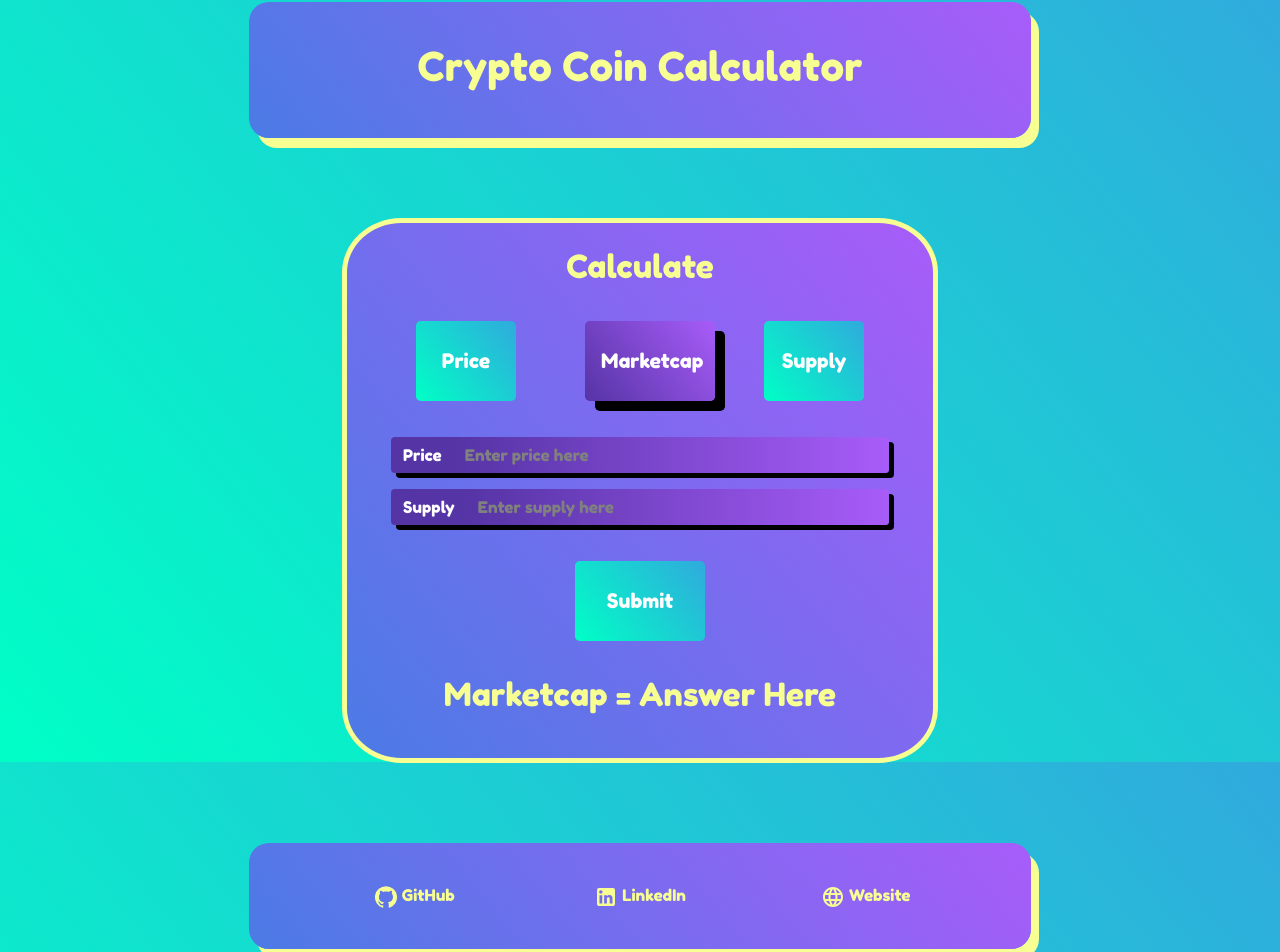
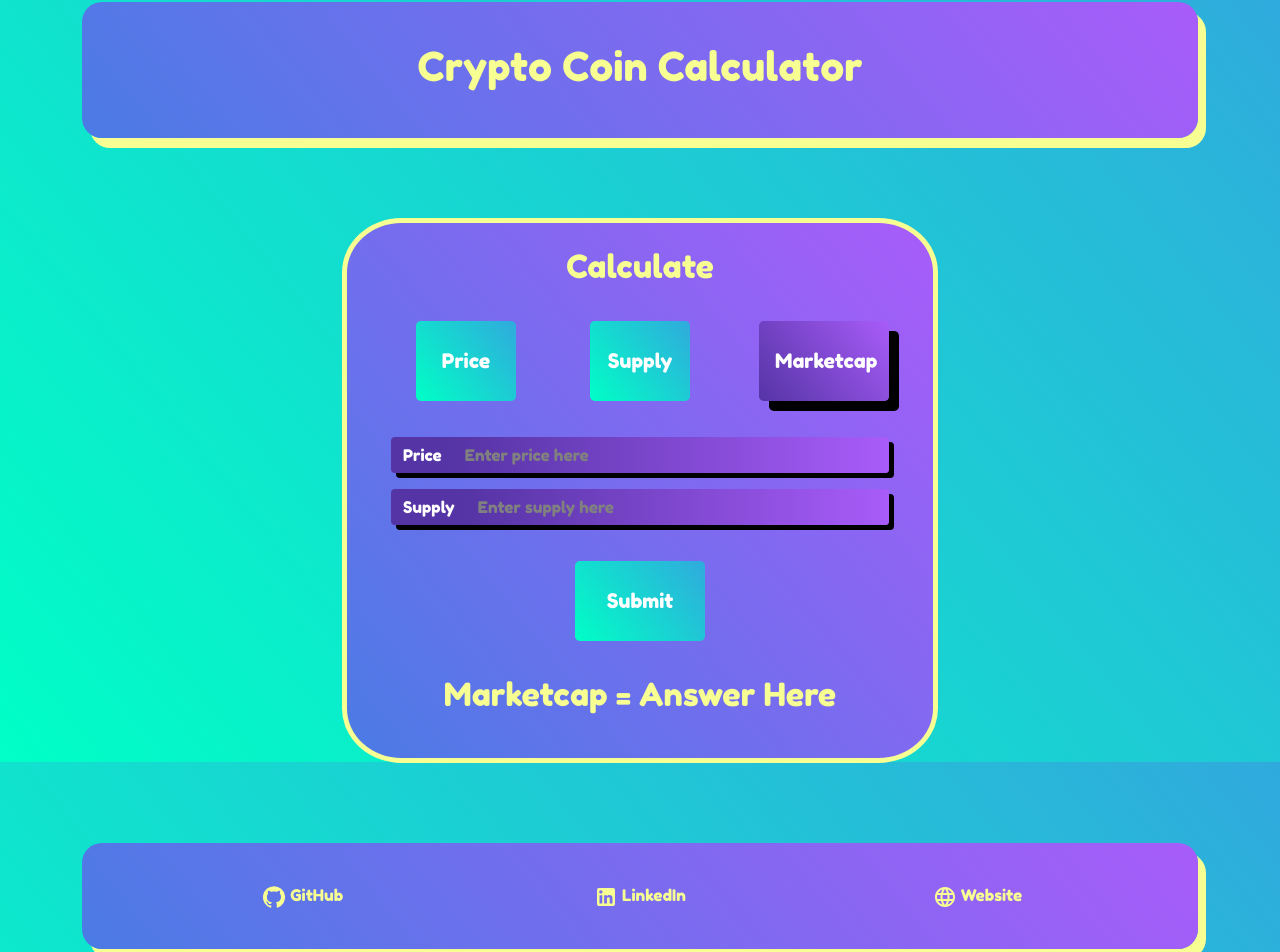
Before and after one commit to TheGreenNoodle/crypto-calculator, a React (Create React App) app: page / in a window 1280 px wide. Shown: the part 38-990 px from the top of the page. Built offline with nearby package versions, Linux system fonts and the light colour scheme.

Commit message:
Responsives better but still needs work.

```diff
--- a/src/CSS/Footer.module.css
+++ b/src/CSS/Footer.module.css
@@ -23,7 +23,7 @@ p {
   bottom: 40px;
 
   margin: auto;
-  width: 70%;
+  /* width: 70%; */
   padding: 40px;
 
   color: #f7ff93;
--- a/src/CSS/Header.module.css
+++ b/src/CSS/Header.module.css
@@ -1,7 +1,7 @@
 .header {
   font-family: "Fredoka One", cursive;
   margin: auto;
-  width: 70%;
+  /* width: 70%; */
   padding: 40px;
 
   color: #f7ff93;
--- a/src/Components/App.js
+++ b/src/Components/App.js
@@ -11,20 +11,18 @@ function App() {
   return (
     <div className={appStyles.App}>
       <Container>
-        <Row>
-          <Col>
+        <Row className="justify-content-md-center">
+          <Col xxs={2} xs sm={5} md={10} xl xxl={11}>
             <Header />
           </Col>
         </Row>
-
-        <Row>
-          <Col>
+        <Row className="justify-content-md-center">
+          <Col xxs={2} xs sm={4} md={7} xl xxl={12}>
             <Calculator />
           </Col>
         </Row>
-
-        <Row>
-          <Col>
+        <Row className="justify-content-md-center">
+          <Col xxs={2} xs sm={5} md={10} xl xxl={11}>
             <Footer />
           </Col>
         </Row>
--- a/src/Components/Calculator-Components/Calculator.jsx
+++ b/src/Components/Calculator-Components/Calculator.jsx
@@ -1,5 +1,5 @@
 import { useState } from "react";
-import { Container, Row } from "react-bootstrap";
+import { Container, Row, Col } from "react-bootstrap";
 import CalcBtn from "./CalculatorButtons";
 import DoCalculations from "./DoCalculations";
 import changeCalc from "./Functions/changeCalc";
@@ -39,13 +39,26 @@ function Calculator() {
           <h2 className={calculatorStyles.calcBoxHeader}>Calculate</h2>
         </Row>
 
-        <Row xs={1} md={3} lg={3}>
+        <Row xs={1} md={2} lg={2} xxl={3} className="justify-content-md-center">
+          <Col
+            sm={{ span: 12, order: 1 }}
+            md={{ span: 6, order: 1 }}
+            lg={{ span: 4, order: 1 }}
+            xxl={{ span: 4, order: 1 }}
+          >
             <CalcBtn
               changeCalculate={handleChangeCalc} //On button click activates handleChangeCalc.
               className={calculate.findingPrice ? activeBtn : customBtn} //Used to change styles based on if the button is active or not.
               name="Price"
             ></CalcBtn>
+          </Col>
 
+          <Col
+            sm={{ span: 12, order: 3 }}
+            md={{ span: 4, order: 3 }}
+            lg={{ span: 4, order: 3 }}
+            xxl={{ span: 4, order: 2 }}
+          >
             <CalcBtn
               changeCalculate={handleChangeCalc}
               className={
@@ -55,17 +68,25 @@ function Calculator() {
               }
               name="Marketcap"
             ></CalcBtn>
+          </Col>
 
+          <Col
+            sm={{ span: 12, order: 3 }}
+            md={{ span: 6, order: 2 }}
+            lg={{ span: 4, order: 2 }}
+            xxl={{ span: 4, order: 3 }}
+          >
             <CalcBtn
               changeCalculate={handleChangeCalc}
               className={calculate.findingSupply ? activeBtn : customBtn}
               name="Supply"
             ></CalcBtn>
+          </Col>
         </Row>
 
         {/* Passes over what the user wants to find. Changes the input names.
         Dose some math based on inputs. Returns the anwser. */}
-        <Row>
+        <Row className="justify-content-md-center">
           <DoCalculations toCalculate={calculate} />
         </Row>
       </Container>
--- a/src/Components/Calculator-Components/CalculatorButtons.jsx
+++ b/src/Components/Calculator-Components/CalculatorButtons.jsx
@@ -1,8 +1,7 @@
-import { Button, Col } from "react-bootstrap";
+import { Button } from "react-bootstrap";
 
 function CalcBtn(props) {
   return (
-    <Col>
     <Button
       variant="default"
       onClick={props.changeCalculate}
@@ -12,7 +11,6 @@ function CalcBtn(props) {
     >
       {props.name}
     </Button>
-    </Col>
   );
 }
 
```
Also changed, not shown: 1 other file (tests, documents, lock files or other folders). Lines whose indentation alone changed are shown as unchanged.
